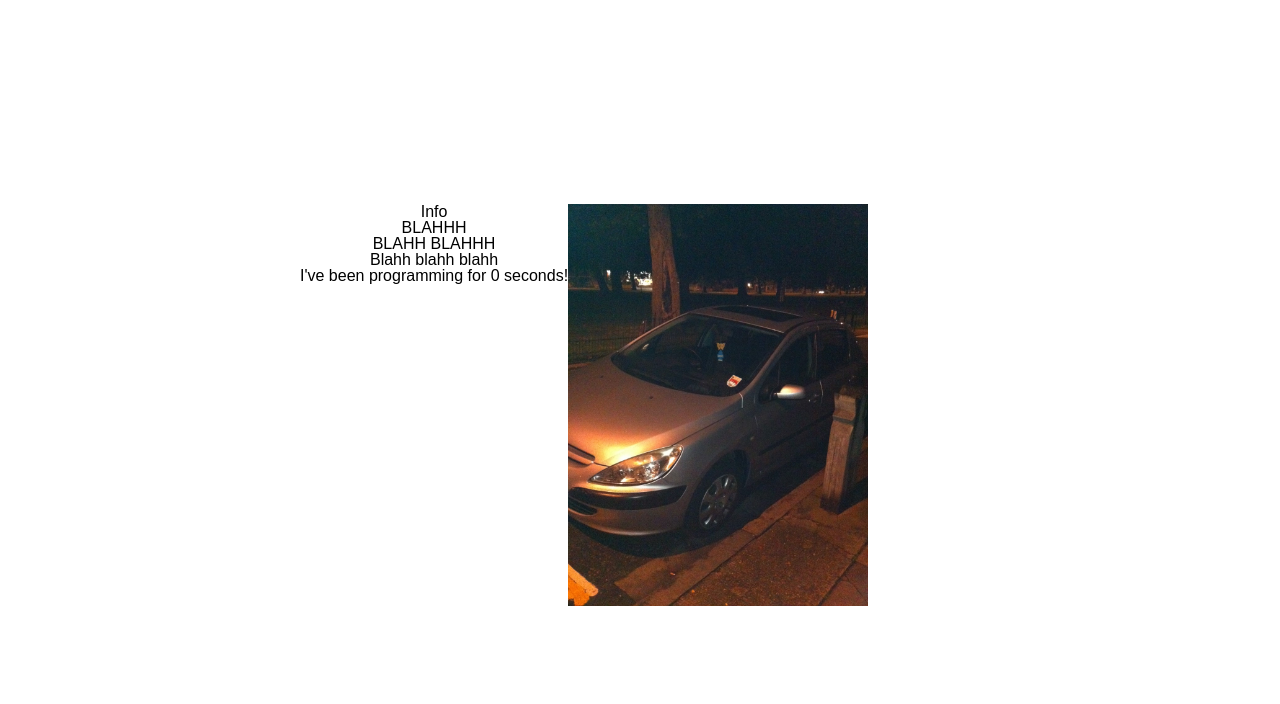
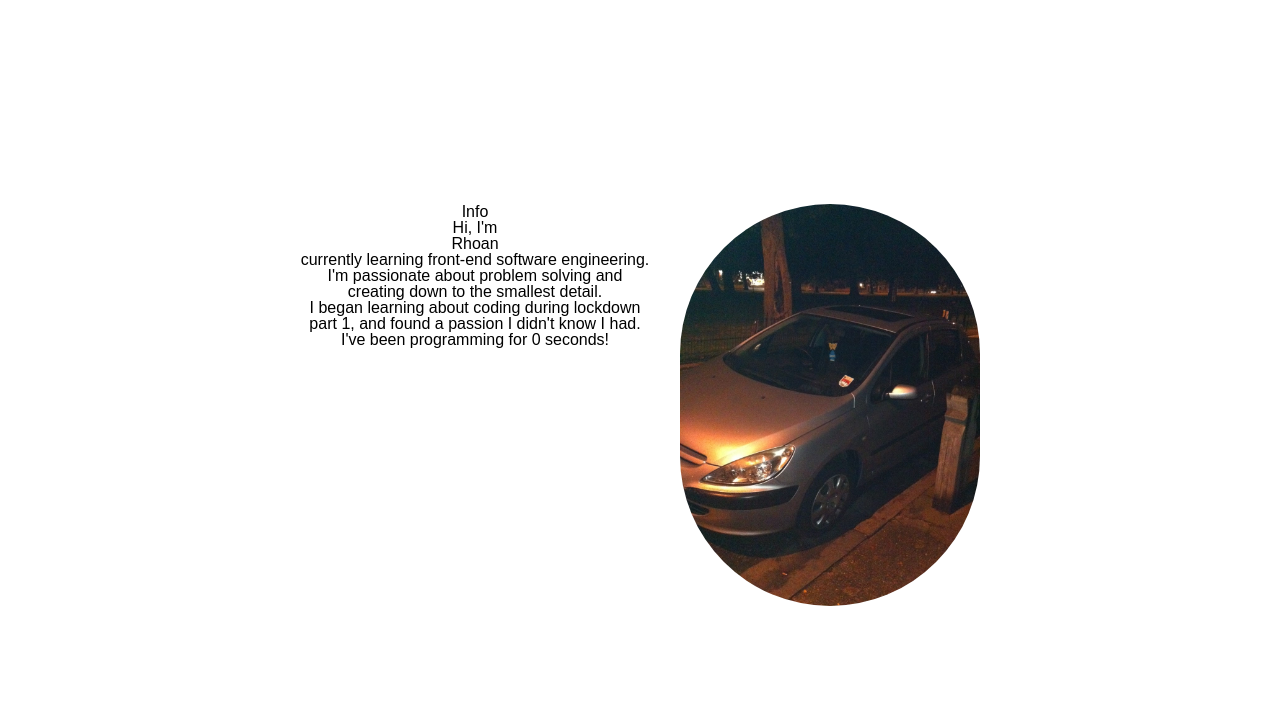
Before and after one commit to RhoGitHub754/Portfolio-Website, a plain HTML site: page index.html in a window 1280 px wide. Shown: the part 96-800 px from the top of the page. Drawn offline with Linux system fonts and the light colour scheme.

Commit message:
changes to about me and portrait

```diff
--- a/index.html
+++ b/index.html
@@ -33,13 +33,13 @@
                 <div class="info-text-conatiner">
                     <h2>Info</h2>
                     <p>
-                        BLAHHH
+                        Hi, I'm <h2>Rhoan</h2> currently learning front-end software engineering.
                     </p>
                     <p>
-                        BLAHH BLAHHH
+                        I'm passionate about problem solving and creating down to the smallest detail.
                     </p>
                     <p>
-                        Blahh blahh blahh
+                        I began learning about coding during lockdown part 1, and found a passion I didn't know I had.
                     </p>
                     <p>
                         I've been programming for
--- a/styles.css
+++ b/styles.css
@@ -89,6 +89,8 @@ nav {
 .portrait {
   width: 300px;
   flex-shrink: 0;
+  border-radius: 1000px;
+  margin-left: 30px;
 }
 
 /* Projects */
```
